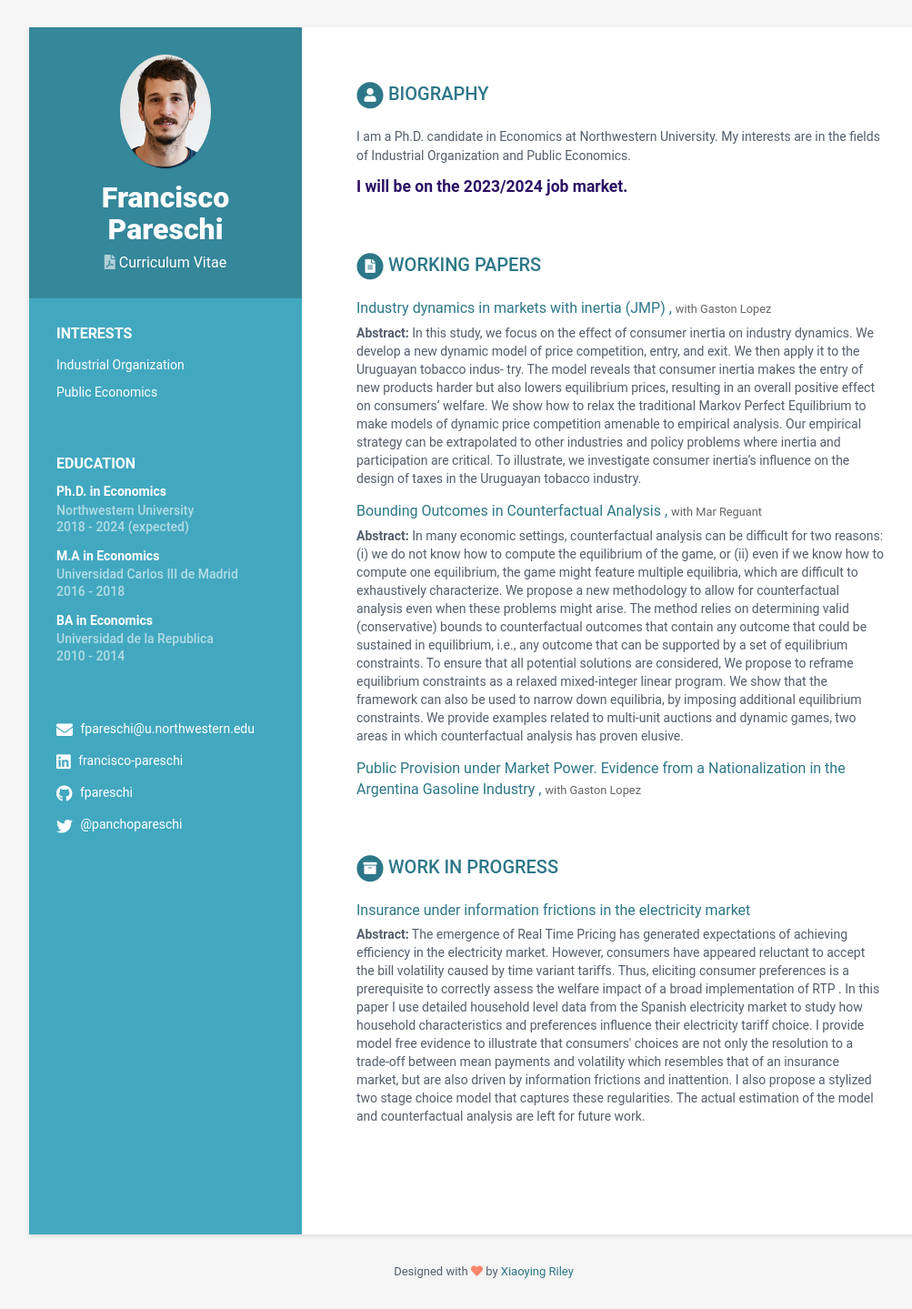
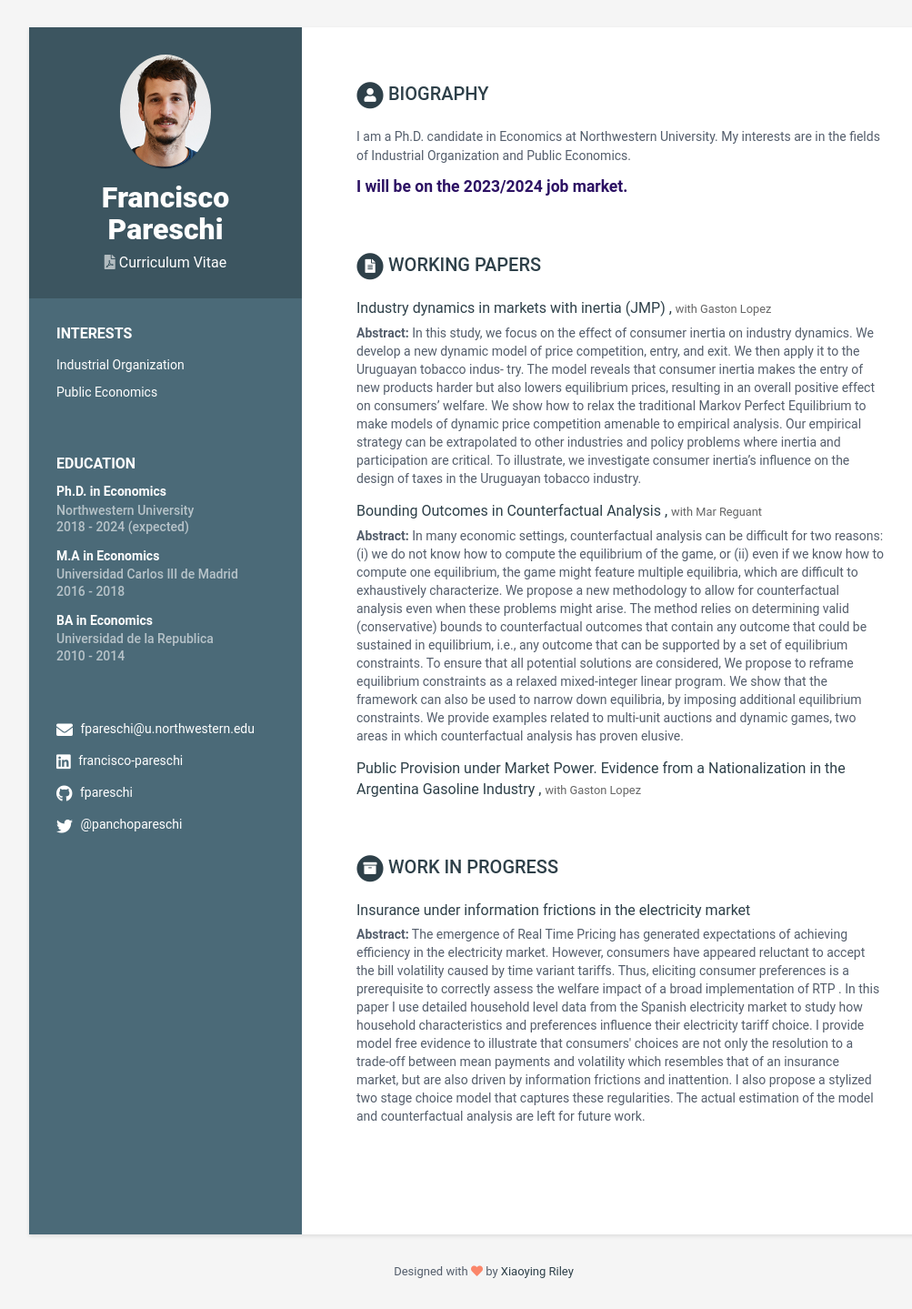
Before and after one commit to fpareschi/fpareschi.github.io, a Jekyll site: the page built from index.html, in a window 1280 px wide. Shown: the whole page at 91% size, without its empty margins (108-1111 px from the left). Built offline with Jekyll 4.4.1, drawn with Linux system fonts in a browser that asks for light colours.

Commit message:
update colors

```diff
--- a/_config.yml
+++ b/_config.yml
@@ -8,9 +8,9 @@ url: 'http://fpareschi.github.io'
 # disabling since we are using a custom domain
 #baseurl: '/online-cv'
 
-description: Website for job market.
+description: An academic website.
 # Style will be applied only after restarting the build or serve. Just choose one of the options.
-theme_skin: blue # blue turquoise green berry orange ceramic
+theme_skin: ceramic # blue turquoise green berry orange ceramic
 chrome_mobile_color: #use hex colors (ex:#1976d2) or leave empty if you don't want a color for chrome mobile searchbar
 
 # Tracker
```
